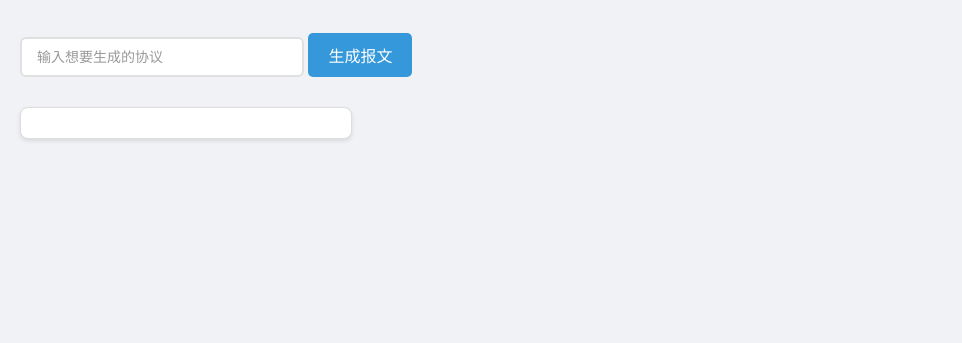
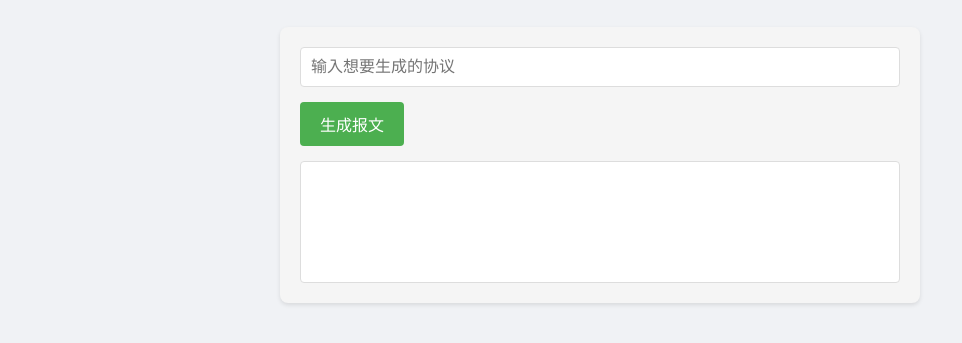
Before and after one commit to BearGrass/electron-toolbox, an Electron app: page src/index.html in a window 1200 px wide. Shown: the part 93-436 px from the top of the page, without its empty margins (0-962 px from the left). Drawn offline with Linux system fonts and the light colour scheme.

Commit message:
use enter submit input

```diff
--- a/src/index.html
+++ b/src/index.html
@@ -10,11 +10,11 @@
   <body>
     <h1>Protocol format generater</h1>
     <!-- <input type="text" id="input" placeholder="Enter your name"> -->
-    <input type="text" id="protocol_input" placeholder="输入想要生成的协议">
-    <button id="protocol">生成报文</button>
+     <form action="index.html" method="post">
+        <input type="text" id="protocol_input" placeholder="输入想要生成的协议">
+        <button type="submit" id="protocol">生成报文</button>
+        <div id="protocol_output"></div>
+    </form>
     <script src="scripts/protocol.js"></script>
-    <br>
-    <text id="protocol_output"></text>
-    <br>
   </body>
 </html>
--- a/src/scripts/protocol.js
+++ b/src/scripts/protocol.js
@@ -1,11 +1,26 @@
 const protocol = document.getElementById('protocol');
+const output_text = document.getElementById('protocol_output'); // 先声明输出元素
 
-protocol.onclick = async () => {
+protocol.onclick = async (e) => {
+    e.preventDefault(); // 阻止表单默认提交行为
+
     const protocol_input = document.getElementById('protocol_input');
     console.log(protocol_input.value);
 
-    const { output, error } = await backend.runPython(['protocol', protocol_input.value]);
-    output_text = document.getElementById('protocol_output');
-    output_text.innerHTML = output;
-    console.log('error:', error);
+    try {
+        const { output, error } = await backend.runPython(['protocol', protocol_input.value]);
+        if (output_text) {
+            output_text.innerHTML = output || '没有输出';
+        } else {
+            console.error('找不到输出元素');
+        }
+        if (error) {
+            console.log('error:', error);
+        }
+    } catch (err) {
+        console.error('执行出错:', err);
+        if (output_text) {
+            output_text.innerHTML = '执行出错，请查看控制台';
+        }
+    }
 }
--- a/src/types/index.css
+++ b/src/types/index.css
@@ -28,102 +28,53 @@ button:hover {
     background-color: #2980b9;
 }
 
-#protocol_input {
-    /* 基本尺寸和间距 */
-    width: 250px;
-    padding: 10px 15px;
-    margin: 10px 0;
-
-    /* 字体设置 */
-    font-size: 14px;
-    font-family: Arial, sans-serif;
-
-    /* 边框和圆角 */
-    border: 2px solid #e0e0e0;
-    border-radius: 6px;
-
-    /* 背景和文本颜色 */
-    background-color: white;
-    color: #333;
-
-    /* 平滑过渡效果 */
-    transition: all 0.3s ease;
-
-    /* 移除默认outline */
-    outline: none;
+form {
+    max-width: 600px;
+    margin: 20px auto;
+    padding: 20px;
+    background-color: #f5f5f5;
+    border-radius: 8px;
+    box-shadow: 0 2px 4px rgba(0, 0, 0, 0.1);
 }
 
-/* 悬停状态 */
-#protocol_input:hover {
-    border-color: #bdbdbd;
+#protocol_input {
+    width: 100%;
+    padding: 10px;
+    margin-bottom: 15px;
+    border: 1px solid #ddd;
+    border-radius: 4px;
+    font-size: 16px;
+    box-sizing: border-box;
 }
 
-/* 焦点状态 */
-#protocol_input:focus {
-    border-color: #3498db;
-    box-shadow: 0 0 5px rgba(52, 152, 219, 0.3);
+#protocol {
+    background-color: #4CAF50;
+    color: white;
+    padding: 10px 20px;
+    border: none;
+    border-radius: 4px;
+    cursor: pointer;
+    font-size: 16px;
+    transition: background-color 0.3s;
 }
 
-/* placeholder样式 */
-#protocol_input::placeholder {
-    color: #999;
-    opacity: 1; /* Firefox */
+#protocol:hover {
+    background-color: #45a049;
 }
 
-/* 禁用状态 */
-#protocol_input:disabled {
-    background-color: #f5f5f5;
-    border-color: #ddd;
-    cursor: not-allowed;
+#protocol:active {
+    transform: translateY(1px);
 }
 
-/* 选中文本的样式 */
-#protocol_input::selection {
-    background-color: #3498db;
-    color: white;
+#protocol_output {
+    display: block;
+    margin-top: 15px;
+    padding: 10px;
+    background-color: white;
+    border: 1px solid #ddd;
+    border-radius: 4px;
+    min-height: 100px;
+    white-space: pre-wrap;
+    word-wrap: break-word;
+    font-family: monospace;
 }
-
-text#protocol_output {
-    display: inline-block; /* 改为 inline-block */
-    margin: 20px 0;
-    padding: 15px;
-    background-color: white;
-    border-radius: 8px;
-    border: 1px solid #ddd;
-    box-shadow: 0 2px 4px rgba(0,0,0,0.1);
-
-    /* 等宽字体 */
-    font-family: Consolas, Monaco, 'Courier New', monospace;
-    font-size: 14px;
-    line-height: 2.0;
-
-    /* 保留空格和换行，允许自动换行 */
-    white-space: pre-wrap;       /* CSS3 */
-    word-wrap: break-word;      /* IE */
-
-    /* 最小和最大宽度限制 */
-    min-width: 300px;
-    max-width: 100%;
-
-    /* 超出部分显示滚动条 */
-    max-height: 600px;
-    overflow-y: auto;
-}
-
-/* 滚动条样式 */
-text#protocol_output::-webkit-scrollbar {
-    width: 8px;
-}
-
-text#protocol_output::-webkit-scrollbar-track {
-    background: #f1f1f1;
-}
-
-text#protocol_output::-webkit-scrollbar-thumb {
-    background: #888;
-    border-radius: 4px;
-}
-
-text#protocol_output::-webkit-scrollbar-thumb:hover {
-    background: #555;
-}
```
